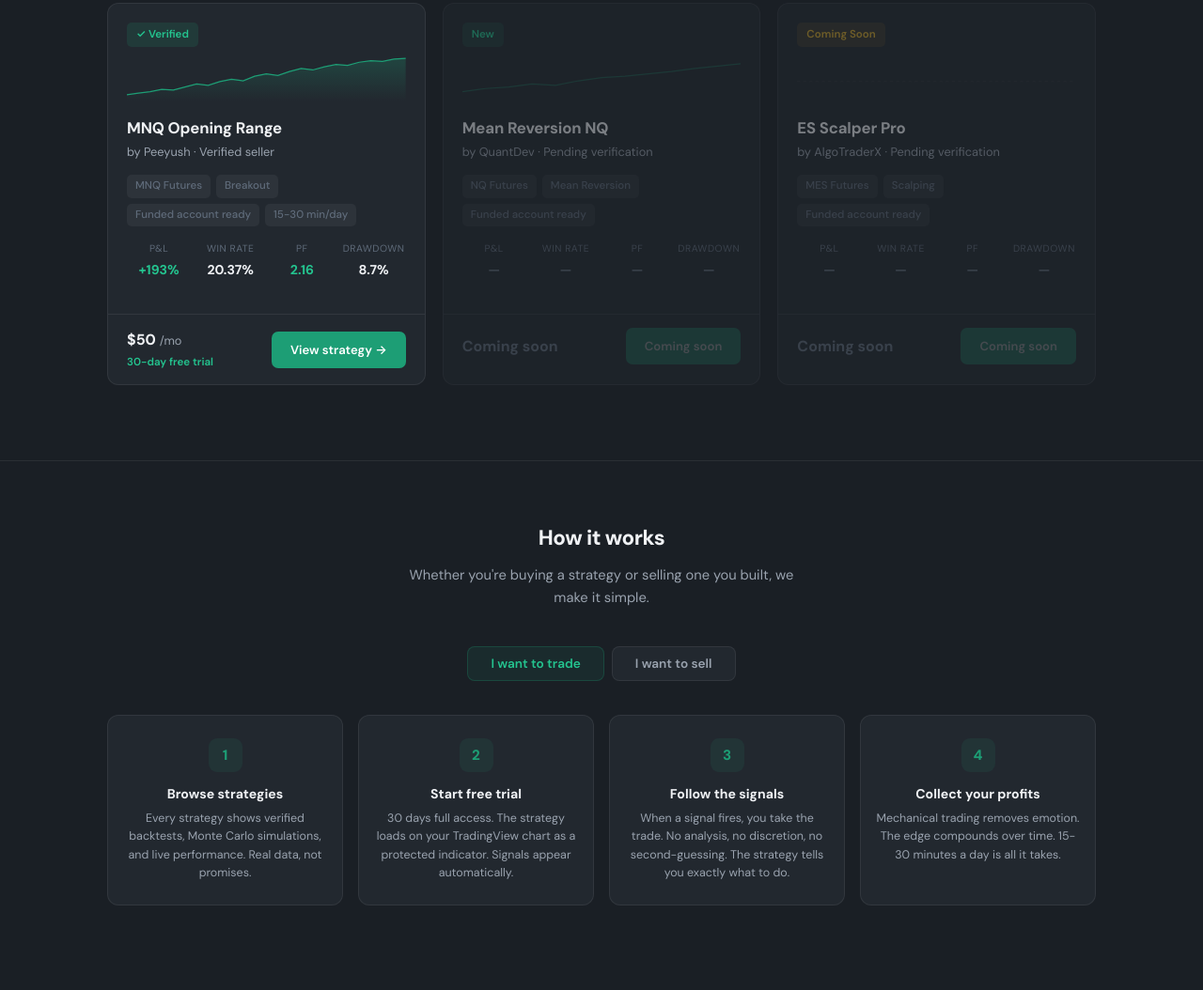
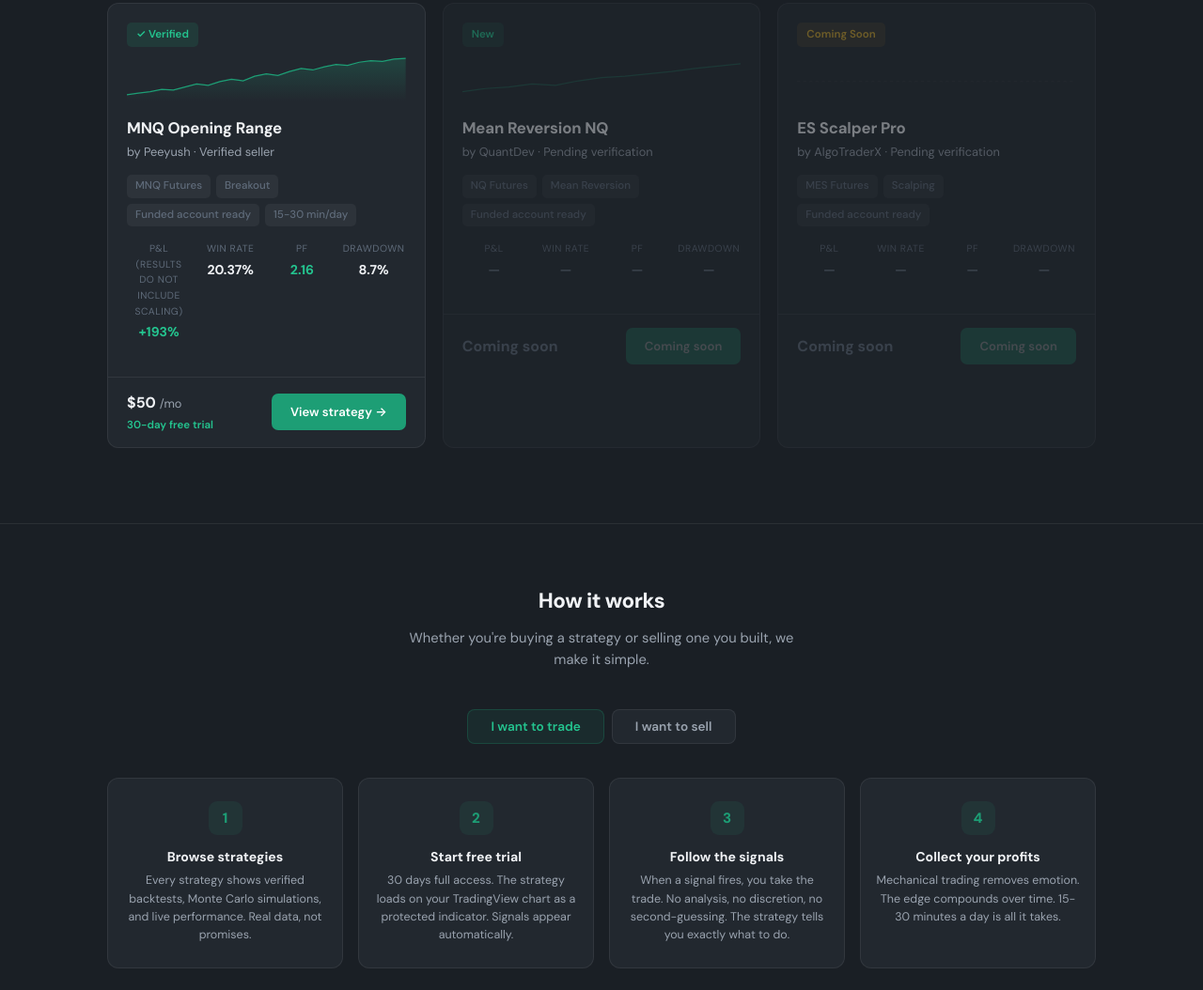
Before and after one commit to peeyushpoudel-ui/myquantstrategy, a website: page index.html in a window 1280 px wide. Shown: the part 1110-2164 px from the top of the page at 94% size. Drawn offline with Linux system fonts and the light colour scheme; no server answers.

Commit message:
Update index.html

```diff
--- a/index.html
+++ b/index.html
@@ -125,7 +125,7 @@
       <div class="card-body">
         <div class="card-title">MNQ Opening Range</div><div class="card-seller">by Peeyush · Verified seller</div>
         <div class="card-tags"><span class="tag">MNQ Futures</span><span class="tag">Breakout</span><span class="tag">Funded account ready</span><span class="tag">15-30 min/day</span></div>
-        <div class="card-metrics"><div class="metric"><div class="metric-label">P&L</div><div class="metric-value green">+193%</div></div><div class="metric"><div class="metric-label">Win Rate</div><div class="metric-value">20.37%</div></div><div class="metric"><div class="metric-label">PF</div><div class="metric-value green">2.16</div></div><div class="metric"><div class="metric-label">Drawdown</div><div class="metric-value">8.7%</div></div></div>
+        <div class="card-metrics"><div class="metric"><div class="metric-label">P&L (results do not include scaling)</div><div class="metric-value green">+193%</div></div><div class="metric"><div class="metric-label">Win Rate</div><div class="metric-value">20.37%</div></div><div class="metric"><div class="metric-label">PF</div><div class="metric-value green">2.16</div></div><div class="metric"><div class="metric-label">Drawdown</div><div class="metric-value">8.7%</div></div></div>
       </div>
       <div class="card-footer"><div><div class="card-price">$50 <span class="per">/mo</span></div><div class="card-trial">30-day free trial</div></div><a href="strategy.html" class="card-cta">View strategy →</a></div>
     </div>
```
